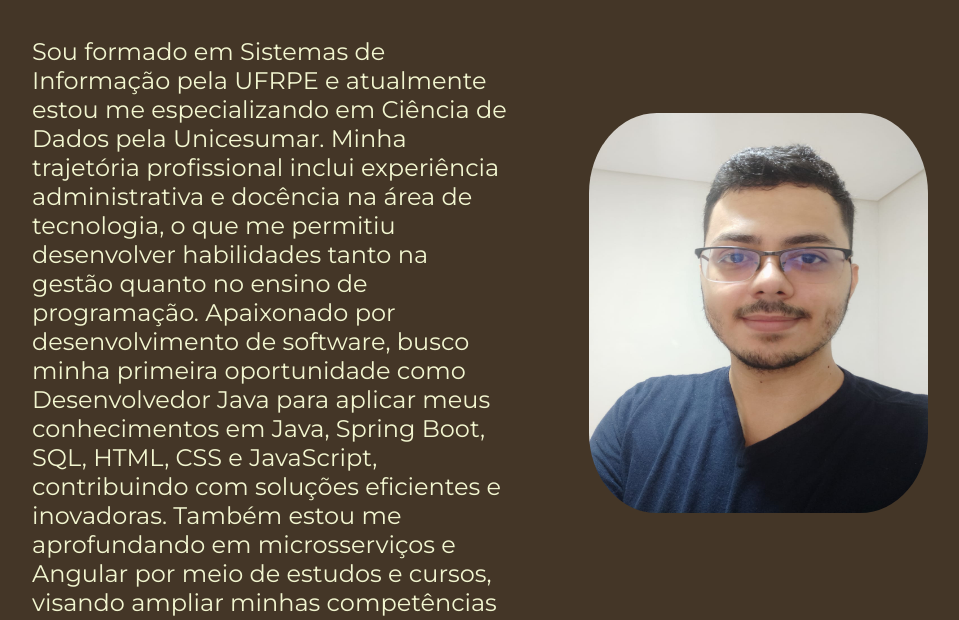
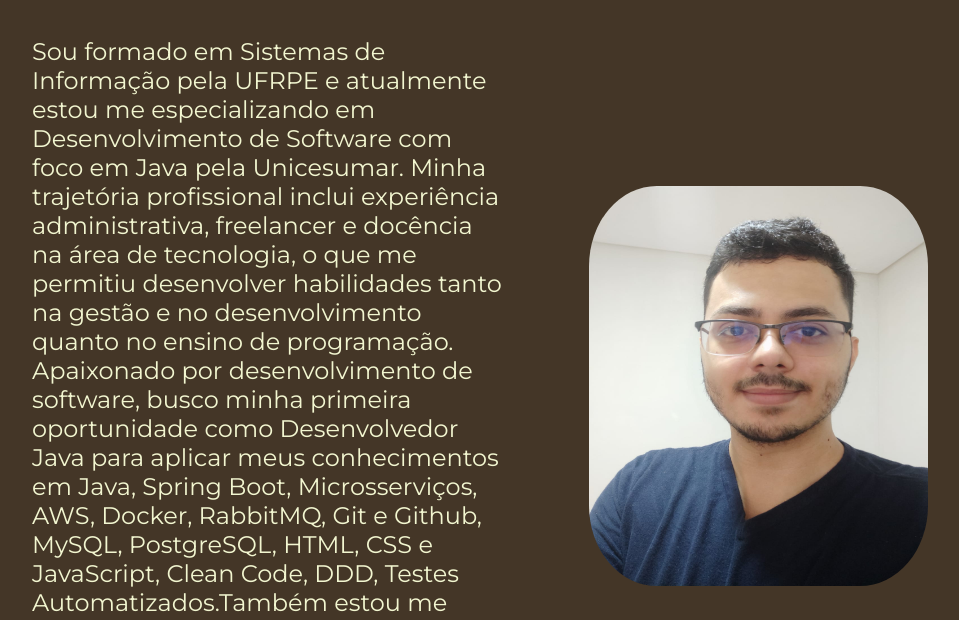
Before and after one commit to nedsonvieira/projetos-web, a plain HTML site: page SobreMim/about.html in a window 1280 px wide. Shown: the part 167-787 px from the top of the page, without its empty margins (160-1119 px from the left). Drawn offline with nearby package versions, Linux system fonts and the light colour scheme.

Commit message:
Update about.html

```diff
--- a/SobreMim/about.html
+++ b/SobreMim/about.html
@@ -22,15 +22,7 @@
             <h1 class="apresentacao__conteudo__titulo">Sobre mim</h1>
 
             <p class="apresentacao__conteudo__texto">
-                Sou formado em Sistemas de Informação pela UFRPE e atualmente estou me especializando em Ciência de
-                Dados
-                pela Unicesumar. Minha trajetória profissional inclui experiência administrativa e docência na área de
-                tecnologia, o que me permitiu desenvolver habilidades tanto na gestão quanto no ensino de programação.
-                Apaixonado por desenvolvimento de software, busco minha primeira oportunidade como Desenvolvedor Java
-                para aplicar meus conhecimentos em Java, Spring Boot, SQL, HTML, CSS e JavaScript, contribuindo com
-                soluções eficientes e inovadoras. Também estou me aprofundando em microsserviços e Angular por meio de
-                estudos e cursos, visando ampliar minhas competências técnicas e acompanhar as melhores práticas do
-                mercado.
+                Sou formado em Sistemas de Informação pela UFRPE e atualmente estou me especializando em Desenvolvimento de Software com foco em Java pela Unicesumar. Minha trajetória profissional inclui experiência administrativa, freelancer e docência na área de tecnologia, o que me permitiu desenvolver habilidades tanto na gestão e no desenvolvimento quanto no ensino de programação. Apaixonado por desenvolvimento de software, busco minha primeira oportunidade como Desenvolvedor Java para aplicar meus conhecimentos em Java, Spring Boot, Microsserviços, AWS, Docker, RabbitMQ, Git e Github, MySQL, PostgreSQL, HTML, CSS e JavaScript, Clean Code, DDD, Testes Automatizados.Também estou me aprofundando em AWS, Angular e Kafka por meio de estudos e cursos, visando ampliar minhas competências técnicas e acompanhar as melhores práticas do mercado. Pretendo contribuir com soluções eficientes, escaláveis e inovadoras.
             </p>
 
         </section>
```
